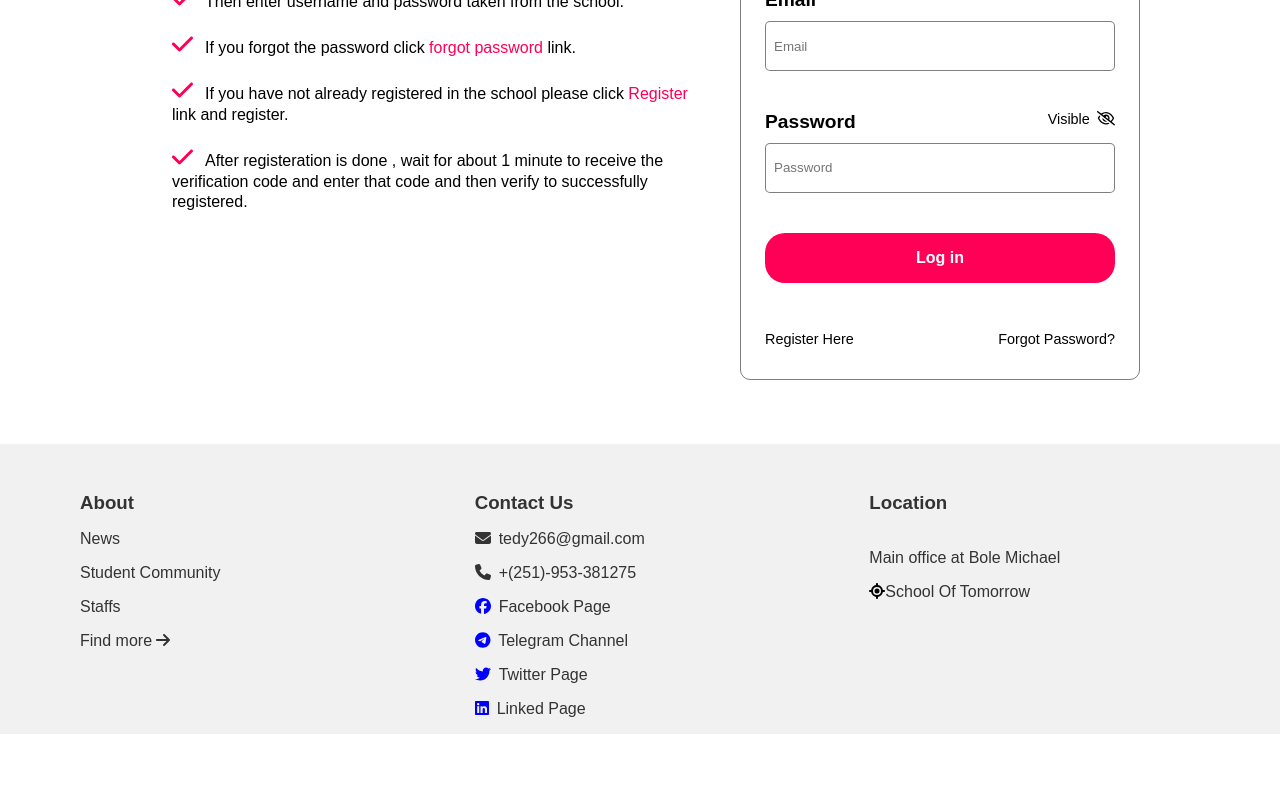
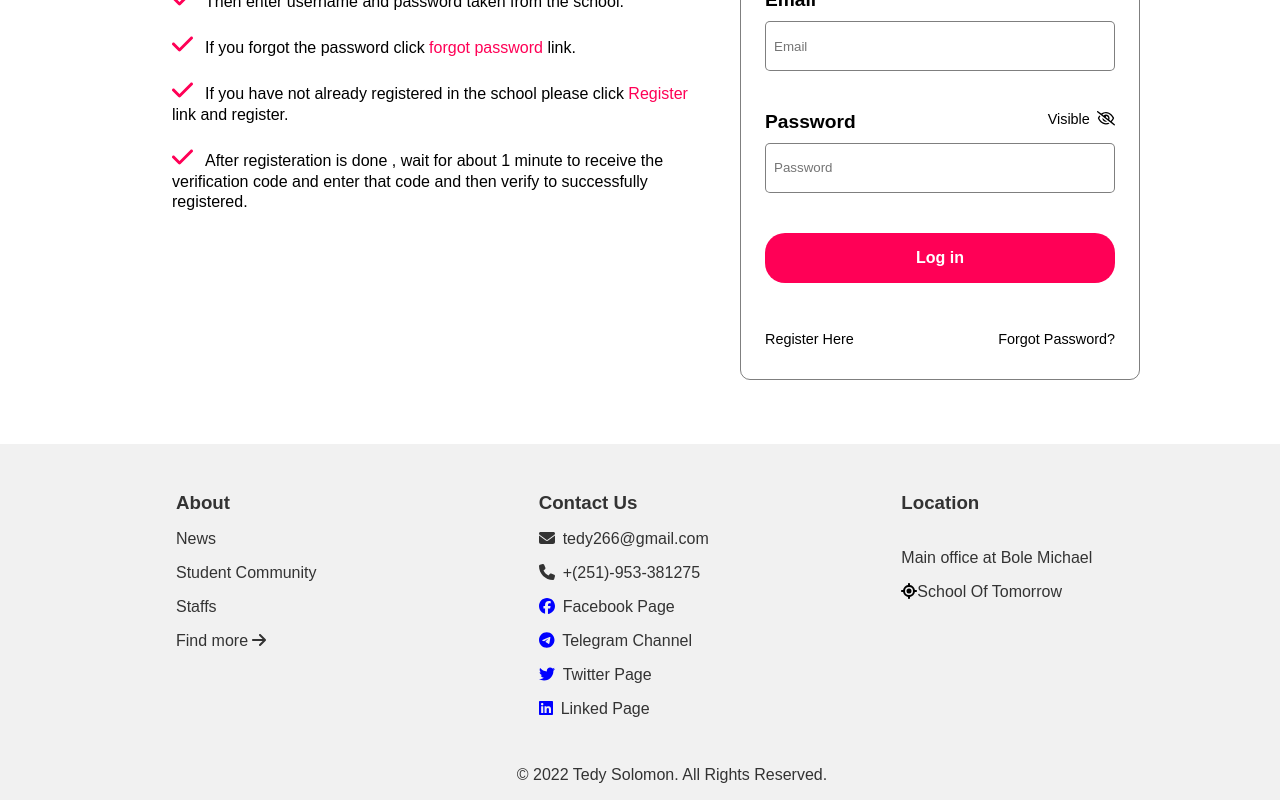
Before and after one commit to tedysolomon595/School_Management_System_Projects, a React (Create React App) app: page /login in a window 1280 px wide. Shown: the part 308-1108 px from the top of the page. Before the commit the page ends 1042 px from the top, so only its background shows below. Built offline with nearby package versions, Linux system fonts and the light colour scheme.

Commit message:
Sixth time edition

```diff
--- a/src/Components/Footer.jsx
+++ b/src/Components/Footer.jsx
@@ -48,7 +48,9 @@ export default function Footer() {
                 </a>
             </div>
          </div>
-
+         <div className='copy-box'>
+            <p className='copyright'>&copy; 2022 Tedy Solomon. All Rights Reserved.</p>
+         </div>
     </div>
   )
 }
--- a/src/Styles/StyleSections/Footer.scss
+++ b/src/Styles/StyleSections/Footer.scss
@@ -2,11 +2,21 @@
     display: flex;
     flex-direction: column;
     background-color: #f1f1f1;
+    gap: 3em;
     width: 100%;
     margin-top: 4em;
     padding: 1em 1em 1em 5em;
+    .copy-box {
+        display: flex;
+        justify-content: center;
+        align-items: center;
+        p {
+            color: #333333;
+        }
+    }
     .footer-collector {
         margin-top: 2em;
+        padding-left: 6em;
         display: grid;
         grid-template-columns: repeat(auto-fit, minmax(350px, 1fr));
         .more-about {
```
